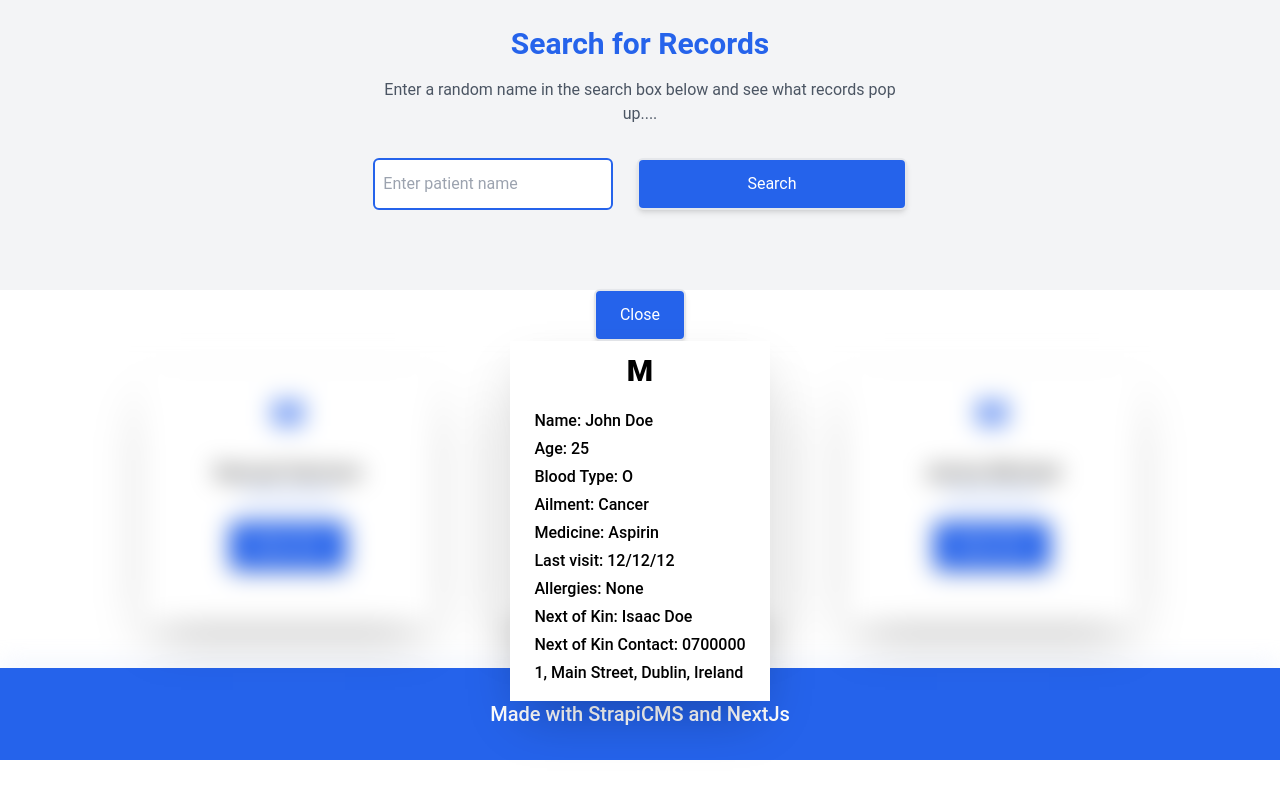
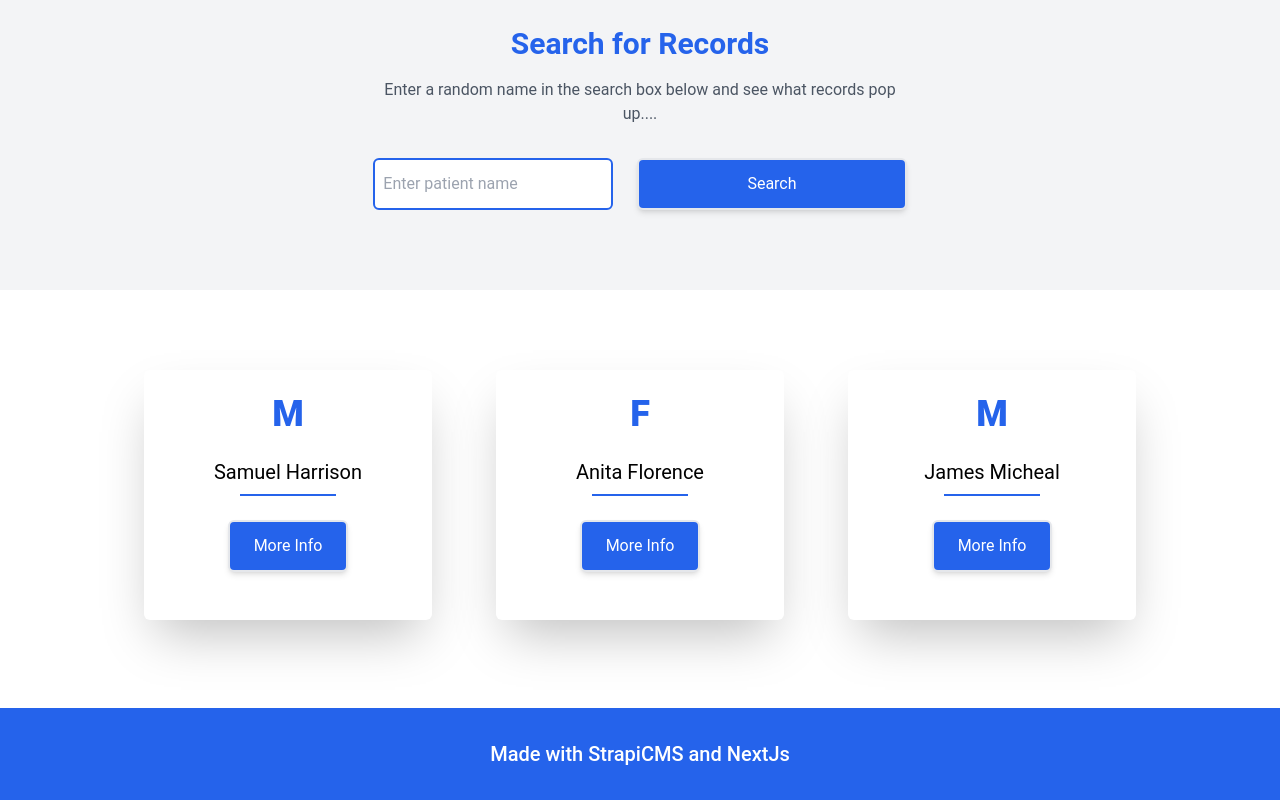
Before and after one commit to Victory-ET/Strapi-Hospital-Records-App, a Next.js app: page / in a window 1280 px wide. Shown: the part 906-1706 px from the top of the page. Before the commit the page ends 1666 px from the top, so only its background shows below. Built offline with nearby package versions, Linux system fonts and the light colour scheme.

Commit message:
added patient display container

```diff
--- a/pages/Components/Cards.js
+++ b/pages/Components/Cards.js
@@ -1,7 +1,12 @@
-import React from 'react';
+import {React, useState} from 'react';
 import Data from './data';
 
 function Cards() {
+  const [data, moreData] = useState(false)
+  const pull_data =(dat)=>{
+    moreData(dat)
+    console.log(dat)
+  }
   return <div className=' relative'>
   <div className=" container grid grid-cols-1 md:grid-cols-2 lg:grid-cols-3 gap-16 max-w-screen-lg mt-8 py-12">
       <div className=' flex flex-col rounded-md shadow-2xl'>
@@ -34,7 +39,9 @@ function Cards() {
               <h3 className=' mt-6 mb-2 text-xl'>James Micheal</h3>
               <hr className=' w-2/5 border-b border-blue-600'></hr>
               <div className=' flex p-6'>
-              <button className=" btn hover:bg-white hover:text-blue-600 border-2 hover:border-blue-600 hover:border-2">
+              <button className=" btn hover:bg-white hover:text-blue-600 border-2 hover:border-blue-600 hover:border-2"
+              onClick={()=> moreData(true)}
+              >
               More Info
             </button>
               </div>
@@ -42,7 +49,7 @@ function Cards() {
       </div>
   </div>
   {/* More info on Patient Data */}
-  <Data/>
+  <Data open= {data} func={pull_data}/>
   </div>
 }
 
--- a/pages/Components/Data.js
+++ b/pages/Components/Data.js
@@ -1,22 +1,39 @@
-import React from 'react';
+import { React, useState } from "react";
 
-function Data() {
-  return <div className=' absolute h-full flex justify-center items-center w-full top-0 backdrop-blur-md flex-col'>
-      <button className='btn hover:bg-white hover:text-blue-600 border-2 hover:border-blue-600 hover:border-2'>Close</button>
-      <div className=' relative py-3 px-6 bg-white font-Roboto font-medium shadow-2xl'>
-          <h1 className=' text-center text-3xl font-extrabold mb-5'>M</h1>
-          <h3 className=' mb-1'>Name: John Doe</h3>
-          <p className=' mb-1'>Age: 25</p>
-          <p className=' mb-1'>Blood Type: O</p>
-          <p className=' mb-1'>Ailment: Cancer</p>
-          <p className=' mb-1'>Medicine: Aspirin</p>
-          <p className=' mb-1'>Last visit: 12/12/12</p>
-          <p className=' mb-1'>Allergies: None</p>
-          <p className=' mb-1'>Next of Kin: Isaac Doe</p>
-          <p className=' mb-1'>Next of Kin Contact: 0700000</p>
-          <p className=' mb-1'>1, Main Street, Dublin, Ireland</p>
-      </div>
-  </div>;
+function Data(props) {
+  // const [newData, setNewData] = useState(null);
+  // props.func(newData)
+  const handleclick = () => {
+      props.func(false)
+  };
+  console.log(props.open);
+  return (
+    <div>
+      {props.open ? (
+        <div className=" absolute h-full flex justify-center items-center w-full top-0 backdrop-blur-md flex-col">
+          <button
+            className="btn hover:bg-white hover:text-blue-600 border-2 hover:border-blue-600 hover:border-2 mb-1"
+            onClick={() => handleclick()}
+          >
+            Close
+          </button>
+          <div className=" relative py-3 px-6 bg-white font-Roboto font-medium shadow-2xl">
+            <h1 className=" text-center text-3xl font-extrabold mb-5">M</h1>
+            <h3 className=" mb-1">Name: John Doe</h3>
+            <p className=" mb-1">Age: 25</p>
+            <p className=" mb-1">Blood Type: O</p>
+            <p className=" mb-1">Ailment: Cancer</p>
+            <p className=" mb-1">Medicine: Aspirin</p>
+            <p className=" mb-1">Last visit: 12/12/12</p>
+            <p className=" mb-1">Allergies: None</p>
+            <p className=" mb-1">Next of Kin: Isaac Doe</p>
+            <p className=" mb-1">Next of Kin Contact: 0700000</p>
+            <p className=" mb-1">1, Main Street, Dublin, Ireland</p>
+          </div>
+        </div>
+      ) : null}
+    </div>
+  );
 }
 
 export default Data;
--- a/pages/Components/Footer.js
+++ b/pages/Components/Footer.js
@@ -1,7 +1,7 @@
 import React from 'react';
 
 function Footer() {
-  return <footer className=' bg-blue-600 py-8 flex items-center justify-center' id='About'>
+  return <footer className=' bg-blue-600 py-8 flex items-center justify-center mt-10'>
     <div>
         <h3 className=' text-white font-medium text-xl'>Made with StrapiCMS and NextJs</h3>
     </div>
```
